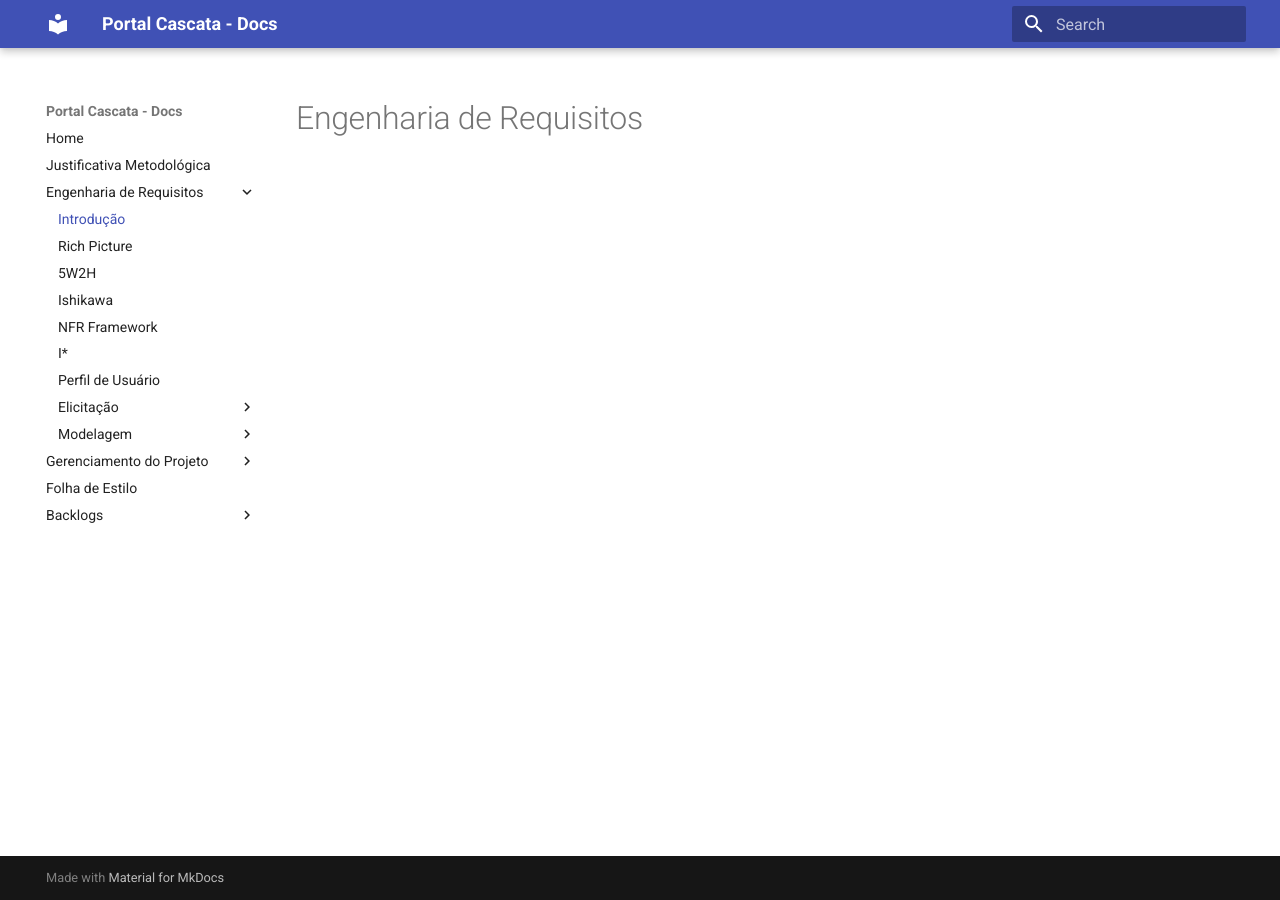
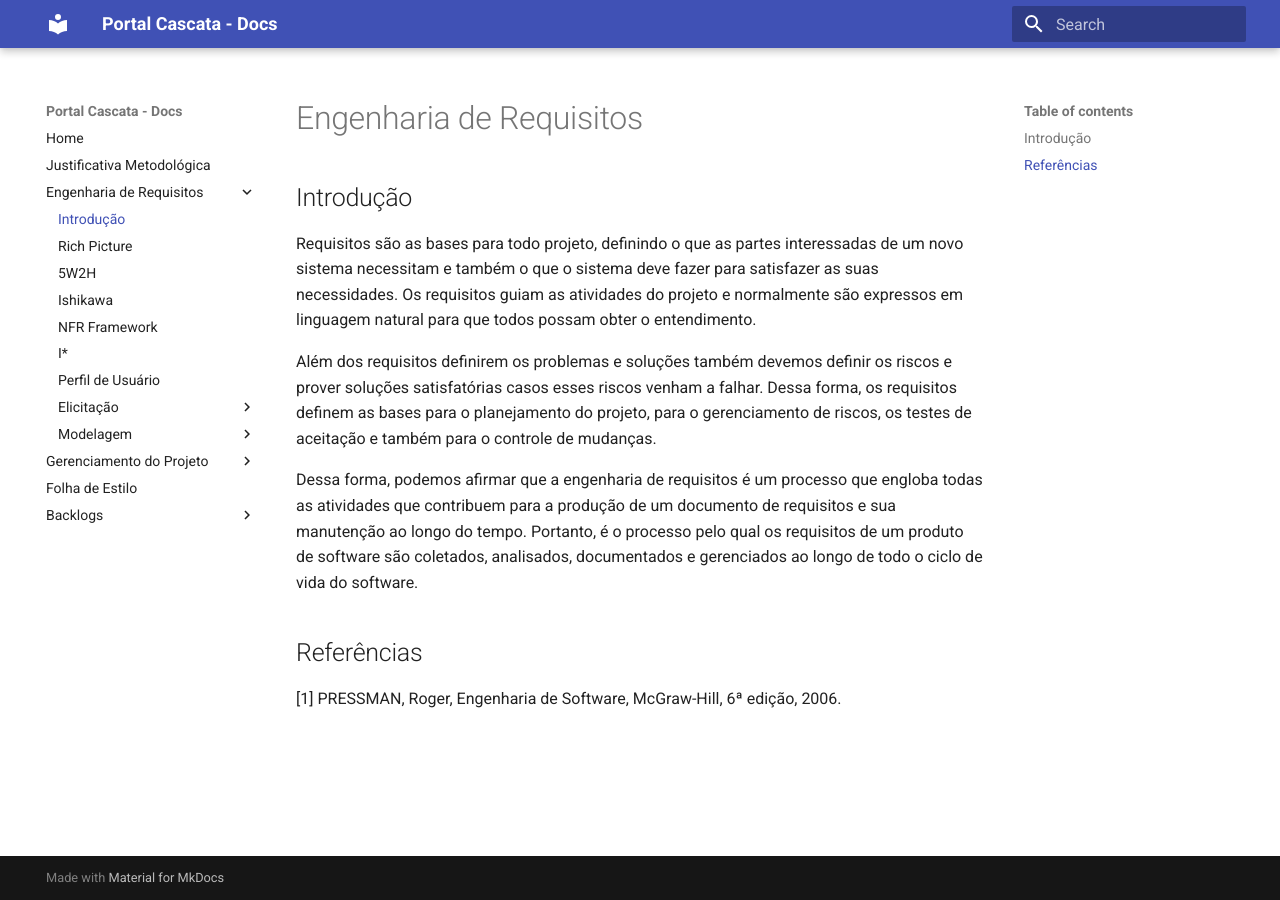
Before and after one commit to projeto-cascata/portal-cascata-docs, an MkDocs documentation site: the page built from docs/requisitos/requisitos.md, in a window 1280 px wide. Built offline with MkDocs 1.6.1 and Material for MkDocs 9.7.7, drawn with Linux system fonts in a browser that asks for light colours; old or Windows-style settings are respelled for this version of MkDocs.

Commit message:
Adiciona texto de introdução à engenharia de requisitos.

```diff
--- a/docs/requisitos/requisitos.md
+++ b/docs/requisitos/requisitos.md
@@ -1 +1,13 @@
 # Engenharia de Requisitos
+
+## Introdução
+
+Requisitos são as bases para todo projeto, definindo o que as partes interessadas de um novo sistema necessitam e também o que o sistema deve fazer para satisfazer as suas necessidades. Os requisitos guiam as atividades do projeto e normalmente são expressos em linguagem natural para que todos possam obter o entendimento.
+
+Além dos requisitos definirem os problemas e soluções também devemos definir os riscos e prover soluções satisfatórias casos esses riscos venham a falhar. Dessa forma, os requisitos definem as bases para o planejamento do projeto, para o gerenciamento de riscos, os testes de aceitação e também para o controle de mudanças.
+
+Dessa forma, podemos afirmar que a engenharia de requisitos é um processo que engloba todas as atividades que contribuem para a produção de um documento de requisitos e sua manutenção ao longo do tempo. Portanto, é o processo pelo qual os requisitos de um produto de software são coletados, analisados, documentados e gerenciados ao longo de todo o ciclo de vida do software.
+
+## Referências
+
+[1] PRESSMAN, Roger, Engenharia de Software, McGraw-Hill, 6ª edição, 2006.
```
